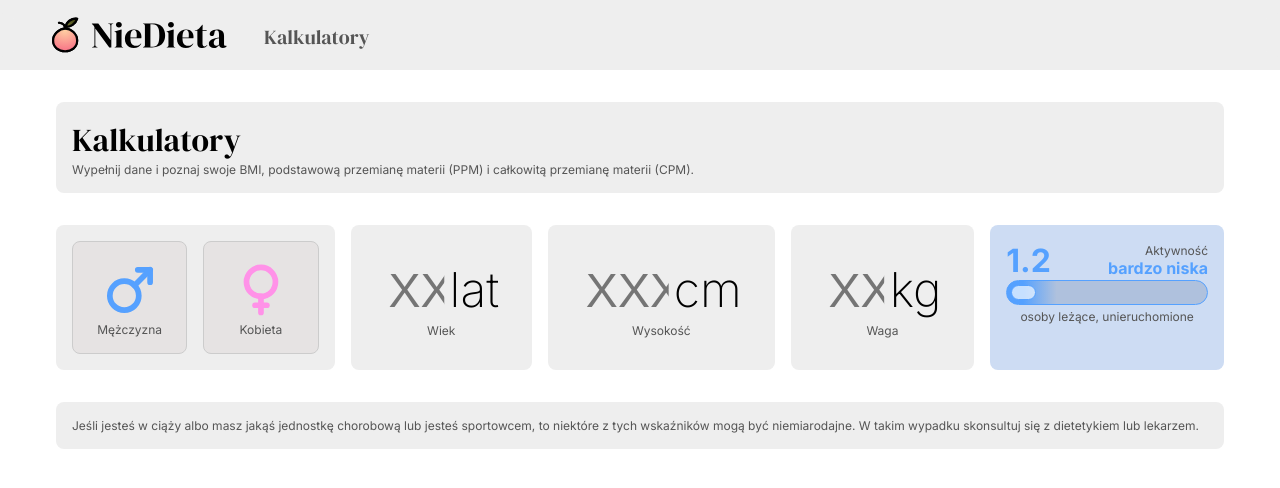
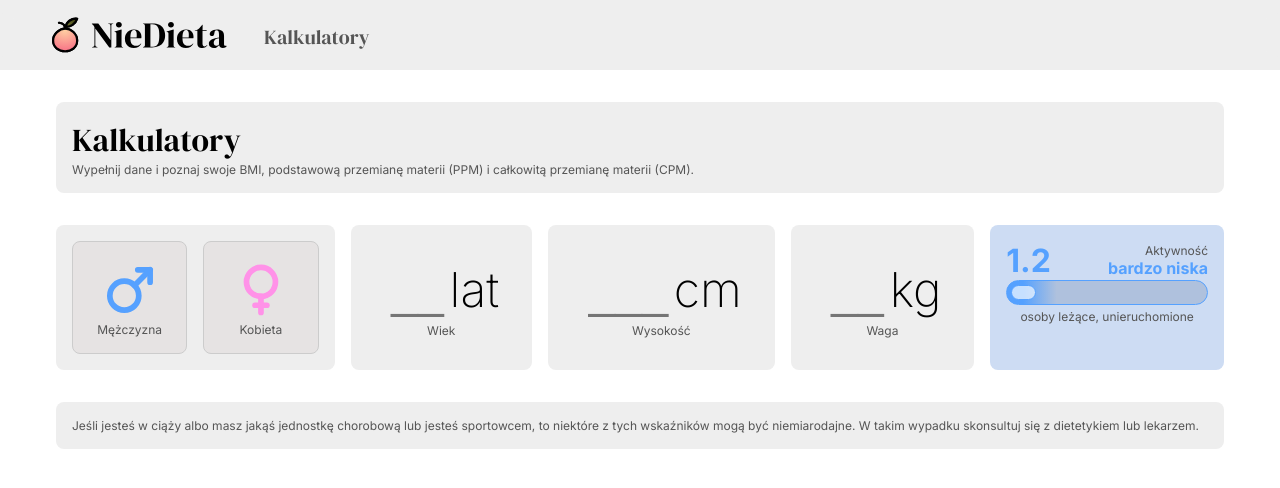
Before and after one commit to Ph0enixKM/niedieta-website, a Next.js app: page /calculator in a window 1280 px wide. Shown: the top 488 px of the page. Built offline with nearby package versions, Linux system fonts and the light colour scheme; a web font is replaced by a local one.

Commit message:
feat: change to underscores

```diff
--- a/src/app/calculator/page.tsx
+++ b/src/app/calculator/page.tsx
@@ -117,7 +117,7 @@ export default function Home() {
                 <div className={styles.paper}>
                     <div className={styles.centered}>
                         <input
-                            placeholder="XX"
+                            placeholder="__"
                             value={age ?? ''}
                             className={[styles.input, styles.two].join(' ')}
                             onChange={(e) => setAge(e.target.value.length ? parseInt(e.target.value) : null)}
@@ -129,7 +129,7 @@ export default function Home() {
                 <div className={styles.paper}>
                     <div className={styles.centered}>
                         <input
-                            placeholder="XXX"
+                            placeholder="___"
                             value={height ?? ''}
                             className={[styles.input, styles.three].join(' ')}
                             onChange={(e) => setHeight(e.target.value.length ? parseInt(e.target.value) : null)}
@@ -141,7 +141,7 @@ export default function Home() {
                 <div className={styles.paper}>
                     <div className={styles.centered}>
                         <input
-                            placeholder="XX"
+                            placeholder="__"
                             value={weight ?? ''}
                             className={[styles.input, weight && weight > 99 ? styles.three : styles.two].join(' ')}
                             onChange={(e) => setWeight(e.target.value.length ? parseInt(e.target.value) : null)}
```
